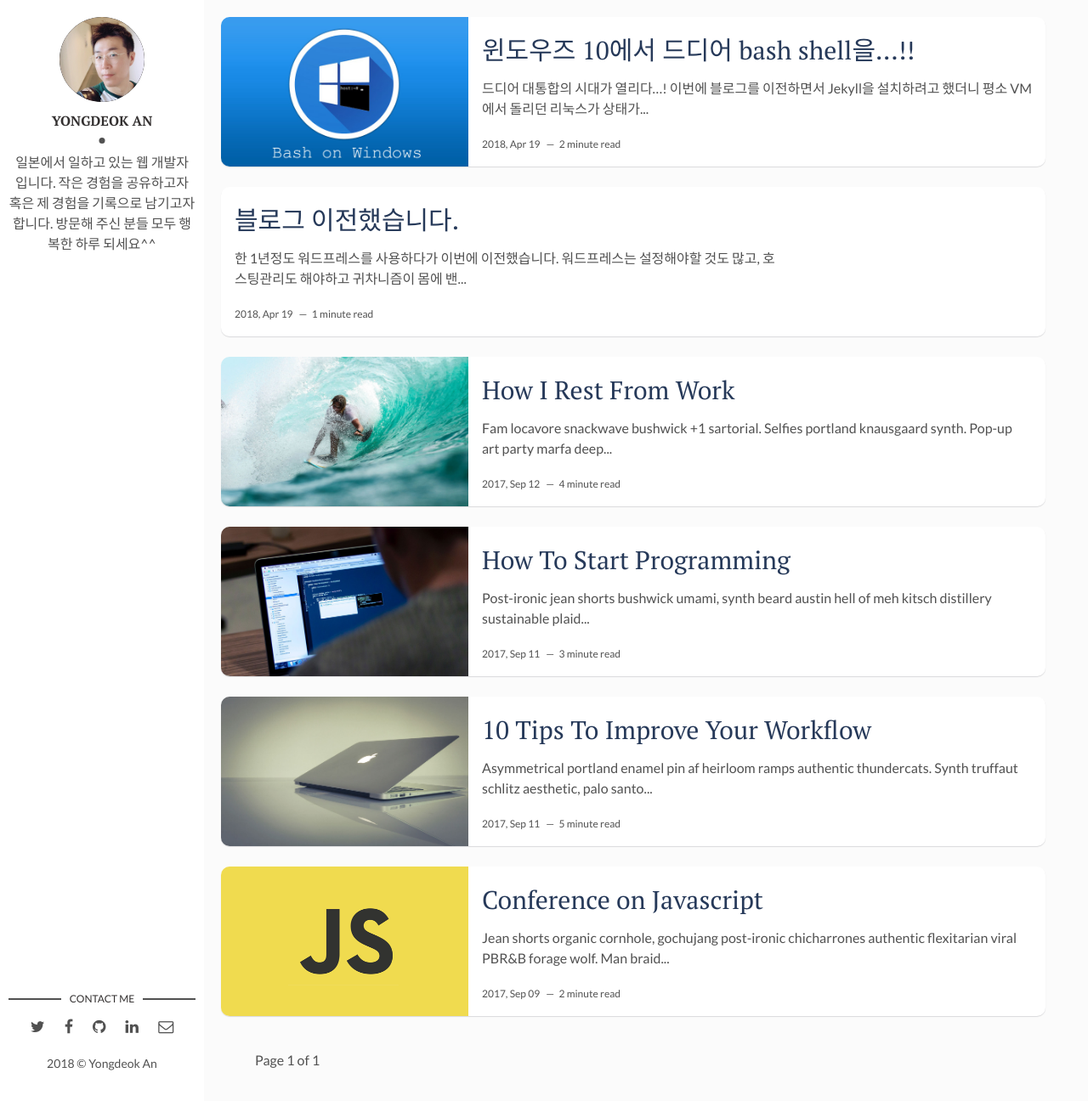
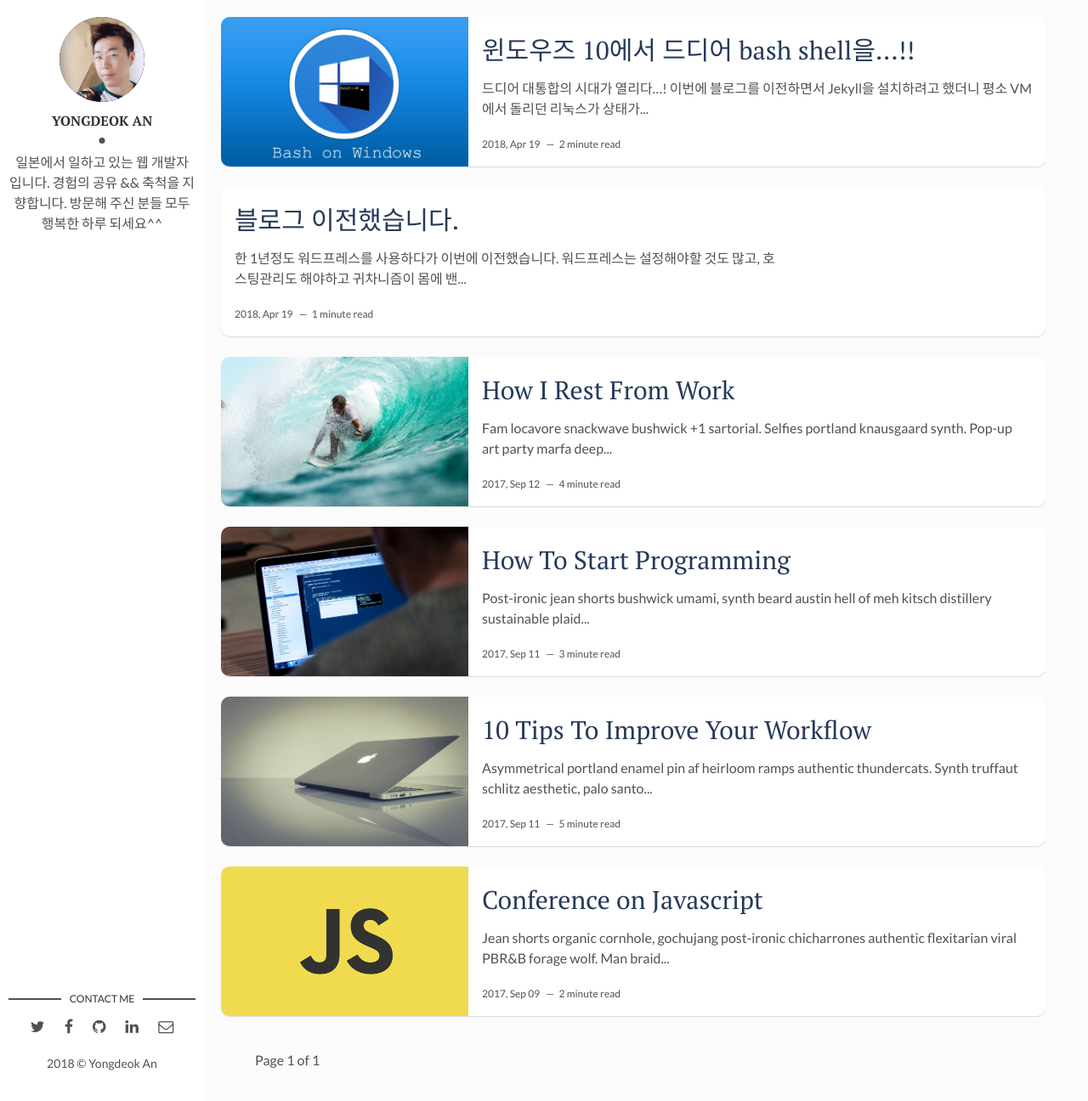
Before and after one commit to krauser085/krauser085.github.io, a Jekyll site: the page built from index.html, in a window 1280 px wide and 1296 px high. Shown: the whole window at 85% size. Built offline with Jekyll 4.4.1, drawn with Linux system fonts in a browser that asks for light colours; the list of posts is cut into pages by our own code.

Commit message:
change welcome sentence

```diff
--- a/_config.yml
+++ b/_config.yml
@@ -11,7 +11,7 @@ site-twitter: #if your site has a twitter account, enter it here
 # Author Settings
 author: Yongdeok An # add your name
 author-img: yongdeokan.png # add your photo
-about-author: 일본에서 일하고 있는 웹 개발자 입니다. 작은 경험을 공유하고자 혹은 제 경험을 기록으로 남기고자 합니다. 방문해 주신 분들 모두 행복한 하루 되세요^^ # add description
+about-author: 일본에서 일하고 있는 웹 개발자 입니다. 경험의 공유 && 축척을 지향합니다. 방문해 주신 분들 모두 행복한 하루 되세요^^ # add description
 social-twitter: # add your Twitter handle
 social-facebook: # add your Facebook handle
 social-github: krauser085 # add your Github handle
```
